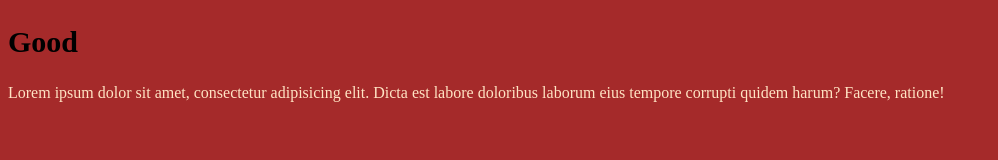
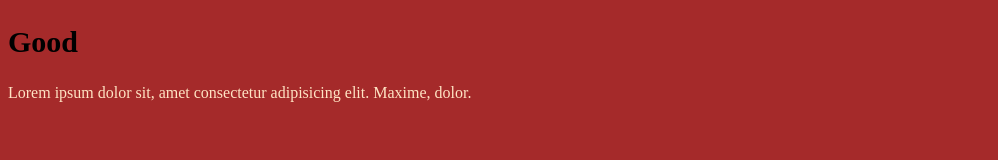
Before and after one commit to alexfront2007/git-test, a plain HTML site: page index.html in a window 1280 px wide. Shown: the whole page, without its empty margins (0-998 px from the left). Drawn offline with Linux system fonts and the light colour scheme.

Commit message:
third commit

```diff
--- a/index.html
+++ b/index.html
@@ -9,6 +9,6 @@
 </head>
 <body>
     <h2>Good</h2>
-    <p>Lorem ipsum dolor sit amet, consectetur adipisicing elit. Dicta est labore doloribus laborum eius tempore corrupti quidem harum? Facere, ratione!</p>
+    <p>Lorem ipsum dolor sit, amet consectetur adipisicing elit. Maxime, dolor.</p>
 </body>
 </html>
```
